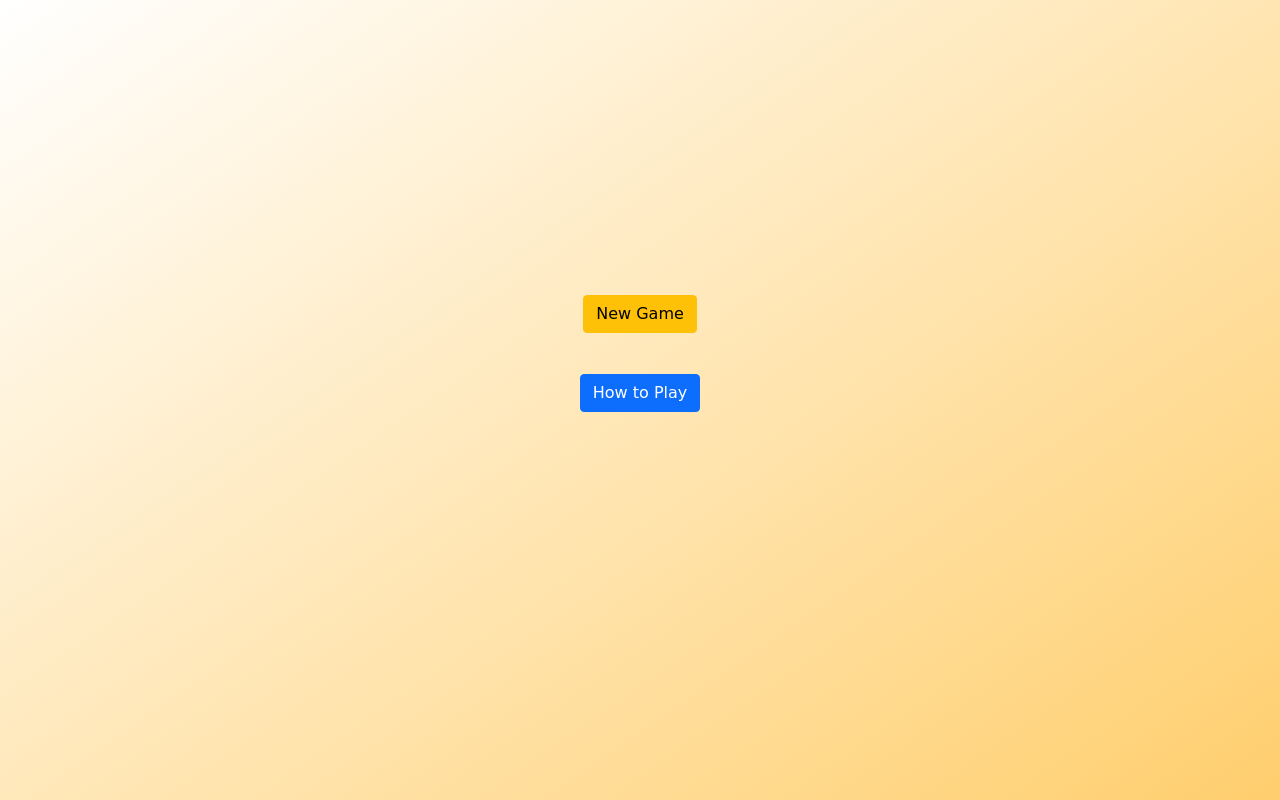
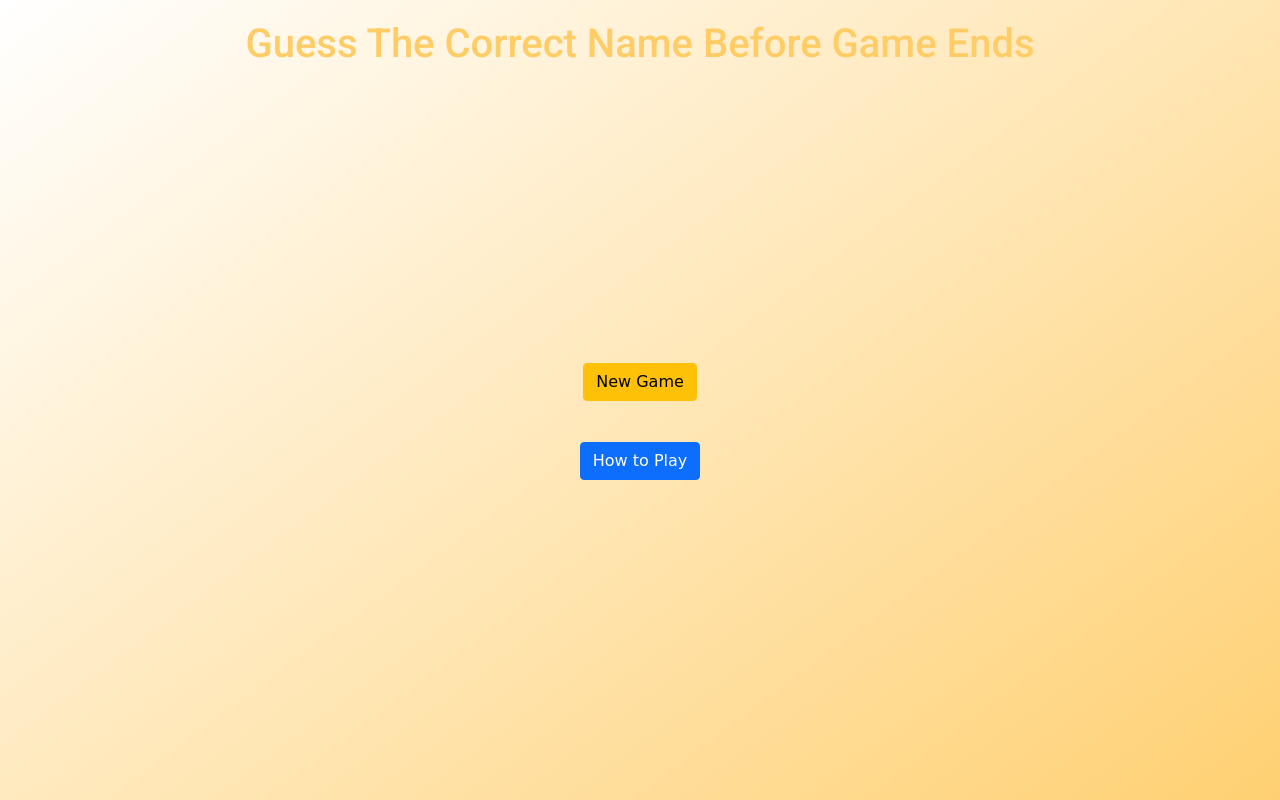
Before and after one commit to pixelcaliber/Saving-Private-Ryan, a plain HTML site: page index.html in a window 1280 px wide. Shown: the top 800 px of the page. Drawn offline with nearby package versions, Linux system fonts and the light colour scheme; a web font is replaced by a local one.

Commit message:
Change Heading

```diff
--- a/index.html
+++ b/index.html
@@ -1,6 +1,6 @@
 <html>
     <head>
-        <title>Don't Hung UP!</title>
+        <title>Saving Private Ryan</title>
         <meta name="viewport" content="width=device-width, initial-scale=1.0">
 
         <script src="https://kit.fontawesome.com/149bed3505.js" crossorigin="anonymous"></script>
@@ -24,7 +24,7 @@
     </head>
     <body>
 
-        <!-- kuch agr intro rkhna h to yahape rhega.. -->
+        <h1 id="heading">Guess The Correct Name Before Game Ends</h1>
 
         <div id="ryan" class="container-fluid">
                 <div>
--- a/style.css
+++ b/style.css
@@ -131,3 +131,8 @@ section#ryanan {
 	bottom: 150px;
 	left: 130px;
   }
+
+  #heading{
+	  color:#ffcc66;
+	  margin: 20px 0 0 0;
+  }
```
